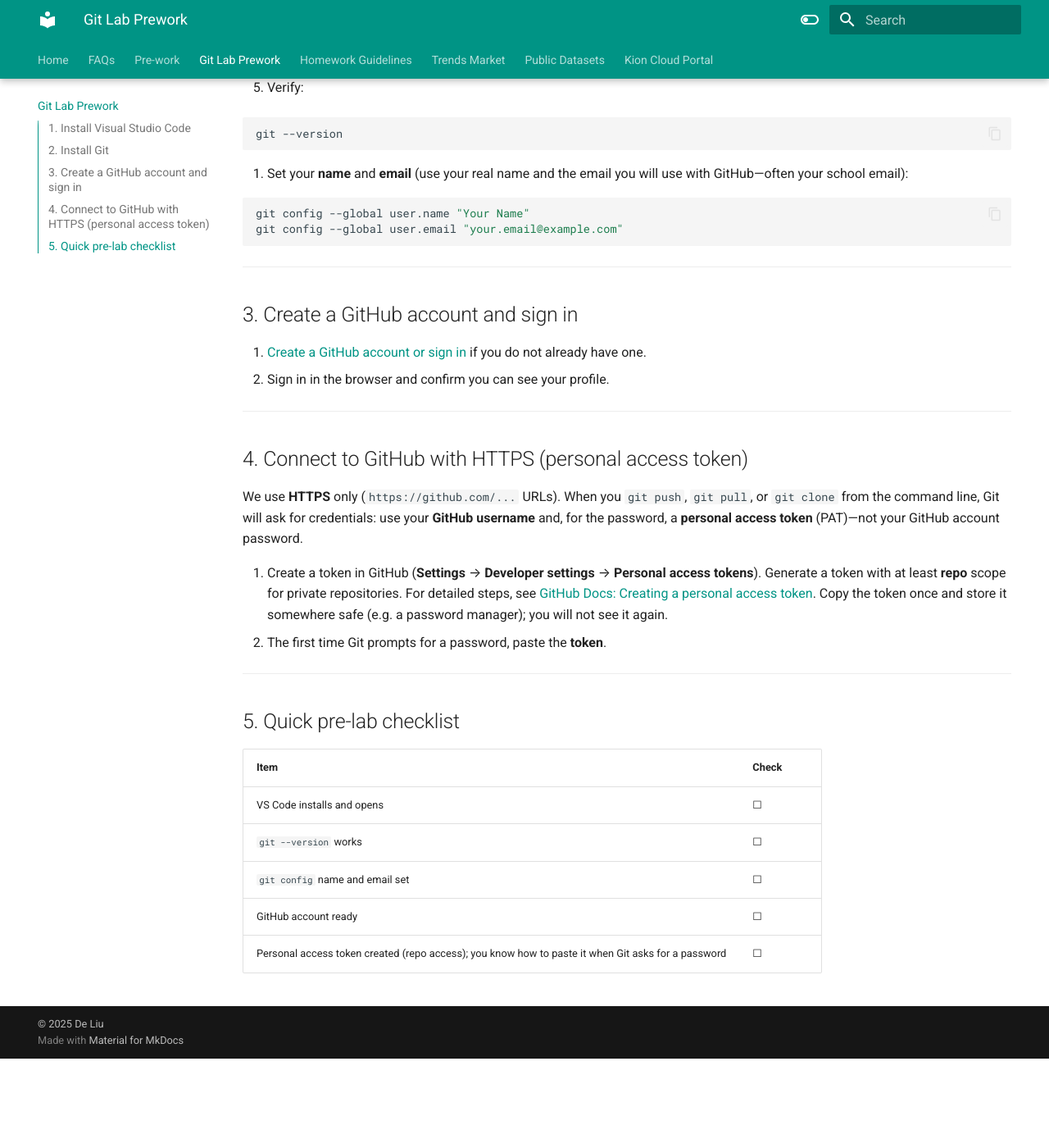
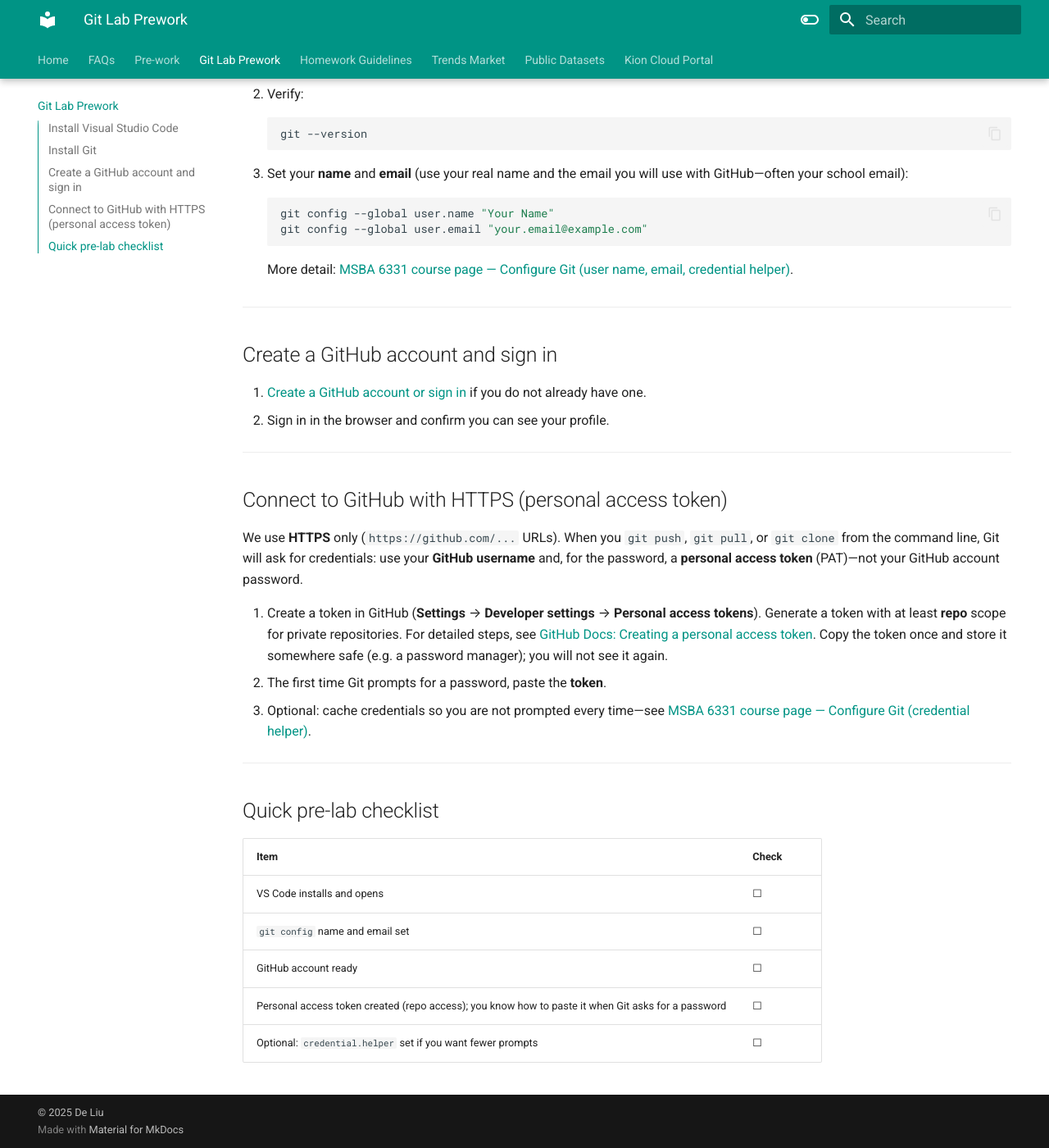
Before and after one commit to de4liu/bigdata, an MkDocs documentation site: the page built from docs/git_prework.md, in a window 1280 px wide and 1400 px high, scrolled down 864 px. Shown: the whole window at 82% size. Built offline with MkDocs 1.6.1 and Material for MkDocs 9.7.7, drawn with Linux system fonts in a browser that asks for light colours; before the commit the page ends 2155 px from its top, so only the background shows below that; some of the changed text lies outside the part shown.

Commit message:
fix tab issues

````diff
--- a/docs/git_prework.md
+++ b/docs/git_prework.md
@@ -7,63 +7,66 @@
 - **Git** installed on your computer
 - A **GitHub** account (free tier is fine)
 - **Visual Studio Code** installed (recommended for editing files and resolving merge conflicts)
-- Ability to authenticate to GitHub over **HTTPS** using a **personal access token** when Git prompts for a password (set this up ahead of time; see section 4)
+- Ability to authenticate to GitHub over **HTTPS** using a **personal access token** when Git prompts for a password (set this up ahead of time; see **Connect to GitHub with HTTPS** below)
 
 If any of the above is missing, complete the checklist below **before** lab day.
 
 ---
 
-## 1. Install Visual Studio Code
+## Install Visual Studio Code
 
 1. Download and install **VS Code** from the [Visual Studio Code download page](https://code.visualstudio.com/).
 2. After install, confirm it works
 
 ---
 
-## 2. Install Git
+## Install Git
 
 1. Install Git for your OS from the [official Git downloads page (Windows, macOS, Linux)](https://git-scm.com/downloads).
-   - **Windows:** Use the official installer; choose **Git Bash** when prompted if you want a Unix-like shell for class examples.
-   - **macOS:** Xcode Command Line Tools include Git, or use the installer from git-scm.com / Homebrew.
-   - **Linux:** Use your package manager (e.g. `sudo apt install git` on Debian/Ubuntu).
+    - **Windows:** Use the official installer; choose **Git Bash** when prompted if you want a Unix-like shell for class examples.
+    - **macOS:** Xcode Command Line Tools include Git, or use the installer from git-scm.com / Homebrew.
+    - **Linux:** Use your package manager (e.g. `sudo apt install git` on Debian/Ubuntu).
 
 2. Verify:
 
-   ```bash
-   git --version
-   ```
+    ```bash
+    git --version
+    ```
 
 3. Set your **name** and **email** (use your real name and the email you will use with GitHub—often your school email):
 
-   ```bash
-   git config --global user.name "Your Name"
-   git config --global user.email "your.email@example.com"
-   ```
+    ```bash
+    git config --global user.name "Your Name"
+    git config --global user.email "your.email@example.com"
+    ```
+
+    More detail: [MSBA 6331 course page — Configure Git (user name, email, credential helper)](https://de4liu.github.io/bigdata/FAQs/configGit/).
 
 ---
 
-## 3. Create a GitHub account and sign in
+## Create a GitHub account and sign in
 
 1. [Create a GitHub account or sign in](https://github.com/) if you do not already have one.
 2. Sign in in the browser and confirm you can see your profile.
 
 ---
 
-## 4. Connect to GitHub with HTTPS (personal access token)
+## Connect to GitHub with HTTPS (personal access token)
 
 We use **HTTPS** only (`https://github.com/...` URLs). When you `git push`, `git pull`, or `git clone` from the command line, Git will ask for credentials: use your **GitHub username** and, for the password, a **personal access token** (PAT)—not your GitHub account password.
 
 1. Create a token in GitHub (**Settings** → **Developer settings** → **Personal access tokens**). Generate a token with at least **repo** scope for private repositories. For detailed steps, see [GitHub Docs: Creating a personal access token](https://docs.github.com/en/authentication/keeping-your-account-and-data-secure/managing-your-personal-access-tokens#creating-a-personal-access-token-classic). Copy the token once and store it somewhere safe (e.g. a password manager); you will not see it again.
 2. The first time Git prompts for a password, paste the **token**.
+3. Optional: cache credentials so you are not prompted every time—see [MSBA 6331 course page — Configure Git (credential helper)](https://de4liu.github.io/bigdata/FAQs/configGit/).
 
 ---
 
-## 5. Quick pre-lab checklist
+## Quick pre-lab checklist
 
 | Item | Check |
-|------|--------|
+|------|-------|
 | VS Code installs and opens | ☐ |
-| `git --version` works | ☐ |
 | `git config` name and email set | ☐ |
 | GitHub account ready | ☐ |
 | Personal access token created (repo access); you know how to paste it when Git asks for a password | ☐ |
+| Optional: `credential.helper` set if you want fewer prompts | ☐ |
````
